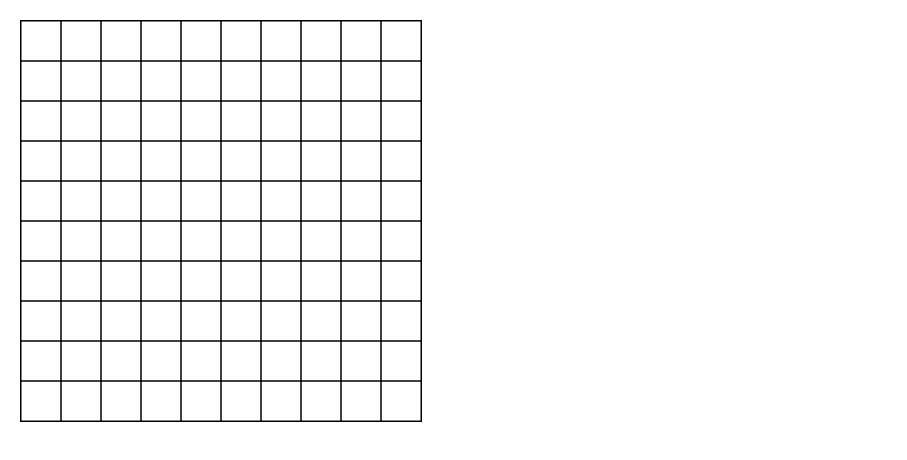
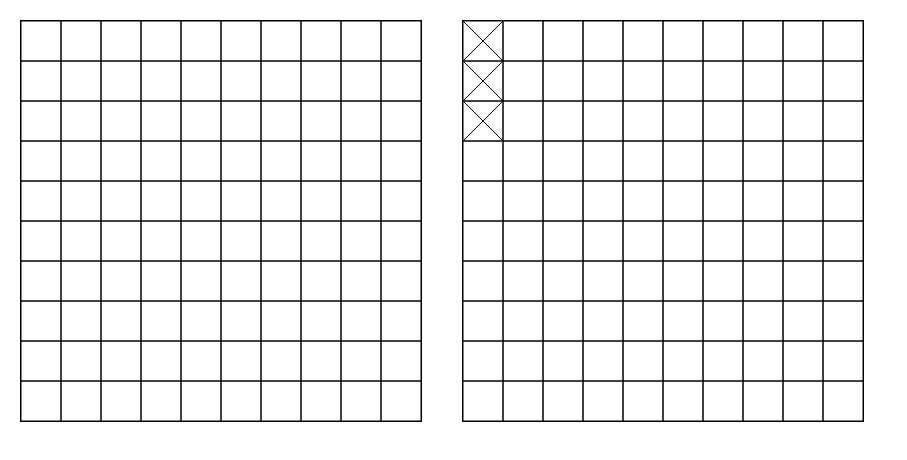
Before and after one commit to 4PT4/statki-frontend, a React (Create React App) app: page / in a window 1280 px wide. Shown: the top 460 px of the page, without its empty margins (0-907 px from the left). Built offline with nearby package versions, Linux system fonts and the light colour scheme; the HTML template or start-up script is replaced by a standard one.

Commit message:
[add] move ships

```diff
--- a/src/App.tsx
+++ b/src/App.tsx
@@ -1,10 +1,13 @@
-import Board from './components/Board';
+import AllyBoard from './components/AllyBoard';
+import EnemyBoard from './components/EnemyBoard';
 
 function App() {
   return (
     <>
-      <Board />
+      <EnemyBoard />
+      <AllyBoard />
     </>
+
   );
 }
 
--- a/src/class/Brush.tsx
+++ b/src/class/Brush.tsx
@@ -1,6 +1,8 @@
 import React from "react";
+import Orientation from "../entities/Orientation";
 import Position from "../entities/Position";
 import Field from "./Field";
+import Warship from "./Warship";
 
 class Brush {
     private context: CanvasRenderingContext2D;
@@ -42,6 +44,7 @@ class Brush {
                 this.context.strokeRect(x, y, Brush.FIELD_SIZE, Brush.FIELD_SIZE);
             }
         }
+        return this
     }
 
     public drawCircle = (field: Field): Brush => {
@@ -65,6 +68,19 @@ class Brush {
 
         return this;
     }
+
+    public drawShip = (warship: Warship) => {
+        for (let i = 0; i < warship.length; i++) {
+            let { position: { x, y } } = warship;
+            if (warship.orientation === Orientation.HORIZONTAL) {
+                x += i
+            } else {
+                y += i
+            }
+
+            this.drawX(new Field(x, y), false)
+        }
+    }
 }
 
 export default Brush;
--- /dev/null
+++ b/src/class/Warship.tsx
@@ -0,0 +1,18 @@
+import Orientation from "../entities/Orientation";
+import Field from "./Field";
+
+class Warship{
+    position: Field
+    length: number
+    orientation: Orientation
+
+    constructor(position: Field, length: number, orientation: Orientation){
+        this.position = position
+        this.length = length
+        this.orientation = orientation
+    }
+
+
+}
+
+export default Warship;
--- /dev/null
+++ b/src/components/AllyBoard.tsx
@@ -0,0 +1,63 @@
+import { useRef } from "react";
+import Brush from "../class/Brush";
+import Field from "../class/Field";
+import Warship from "../class/Warship";
+import Orientation from "../entities/Orientation";
+import Board from "./Board";
+
+const warships: Warship[] = []
+let dragging: Warship | null
+let previousField: Field = new Field(-1, -1);
+let initialField: Field
+
+const mouseMove = (e: React.MouseEvent<HTMLCanvasElement>) => {
+    const field: Field = Field.fromEvent(e);
+    const brush: Brush = Brush.fromEvent(e);
+
+    if (field.equals(previousField) || !dragging)
+        return;
+
+    dragging.position = field
+
+    brush.drawShip(dragging)
+    brush.clearElement(previousField)
+
+    previousField = field;
+}
+
+const mouseDown = (e: React.MouseEvent<HTMLCanvasElement>) => {
+    e.preventDefault()
+    const field = Field.fromEvent(e)
+    const warship = warships.find((warship) => warship.position.equals(field))
+    if (warship) {
+        dragging = warship
+        initialField = dragging.position
+    }
+    console.log(dragging);
+
+
+
+}
+
+const mouseUp = (e: React.MouseEvent<HTMLCanvasElement>) => {
+    e.preventDefault()
+    dragging = null
+
+}
+
+const drawBoard = (context: CanvasRenderingContext2D | null) => {
+    new Brush(context).drawGrid().drawShip(warships[0])
+
+}
+
+const AllyBoard = () => {
+    const ship = new Warship(new Field(0, 0), 3, Orientation.VERTICAL)
+    warships.push(ship);
+
+
+
+
+    return (<Board onMouseMove={mouseMove} onMouseDown={mouseDown} onMouseUp={mouseUp} drawBoard={drawBoard} />);
+}
+
+export default AllyBoard;
--- a/src/components/Board.tsx
+++ b/src/components/Board.tsx
@@ -1,51 +1,20 @@
 import React, { useEffect, useRef } from 'react';
 import './Board.css';
-import Field from '../class/Field';
 import Brush from '../class/Brush';
 
-const hits: Field[] = [];
-let previousField: Field = new Field(-1, -1);
 
-const handleClick = (e: React.MouseEvent<HTMLCanvasElement>) => {
-  const field: Field = Field.fromEvent(e);
-  const brush: Brush = Brush.fromEvent(e);
 
-  if (field.wasHit(hits))
-    return;
-
-  brush
-    .clearElement(field)
-    .drawX(field, true);
-
-  hits.push(field);
-};
-
-const handleMouseMove = (e: React.MouseEvent<HTMLCanvasElement>) => {
-  const field: Field = Field.fromEvent(e);
-  const brush: Brush = Brush.fromEvent(e);
-
-  if (field.equals(previousField) || field.wasHit(hits))
-    return;
-
-  if (!previousField.wasHit(hits))
-    brush.clearElement(previousField);
-
-  brush.drawCircle(field);
-  previousField = field;
-};
-
-const Board = () => {
+const Board = (props: any) => {
   const canvas = useRef<HTMLCanvasElement | null>(null);
 
   useEffect(() => {
     const context = canvas.current?.getContext("2d");
-    new Brush(context).drawGrid();
+    props.drawBoard(context);
   }, [])
 
   return (
     <canvas ref={canvas}
-      onClick={handleClick}
-      onMouseMove={handleMouseMove}
+      {...props}
       height={Brush.BOARD_SIZE}
       width={Brush.BOARD_SIZE}>
     </canvas>
--- /dev/null
+++ b/src/components/EnemyBoard.tsx
@@ -0,0 +1,44 @@
+import Brush from "../class/Brush";
+import Field from "../class/Field";
+import Board from "./Board";
+
+const hits: Field[] = [];
+let previousField: Field = new Field(-1, -1);
+
+const handleClick = (e: React.MouseEvent<HTMLCanvasElement>) => {
+  const field: Field = Field.fromEvent(e);
+  const brush: Brush = Brush.fromEvent(e);
+
+  if (field.wasHit(hits))
+    return;
+
+  brush
+    .clearElement(field)
+    .drawX(field, true);
+
+  hits.push(field);
+};
+
+const handleMouseMove = (e: React.MouseEvent<HTMLCanvasElement>) => {
+  const field: Field = Field.fromEvent(e);
+  const brush: Brush = Brush.fromEvent(e);
+
+  if (field.equals(previousField) || field.wasHit(hits))
+    return;
+
+  if (!previousField.wasHit(hits))
+    brush.clearElement(previousField);
+
+  brush.drawCircle(field);
+  previousField = field;
+};
+
+const drawBoard = (context: CanvasRenderingContext2D | null)=>{
+    new Brush(context).drawGrid()
+}
+
+function EnemyBoard(){
+    return(<Board onMouseMove={handleMouseMove} onClick={handleClick} drawBoard={drawBoard}/>)
+}
+
+export default EnemyBoard
```
